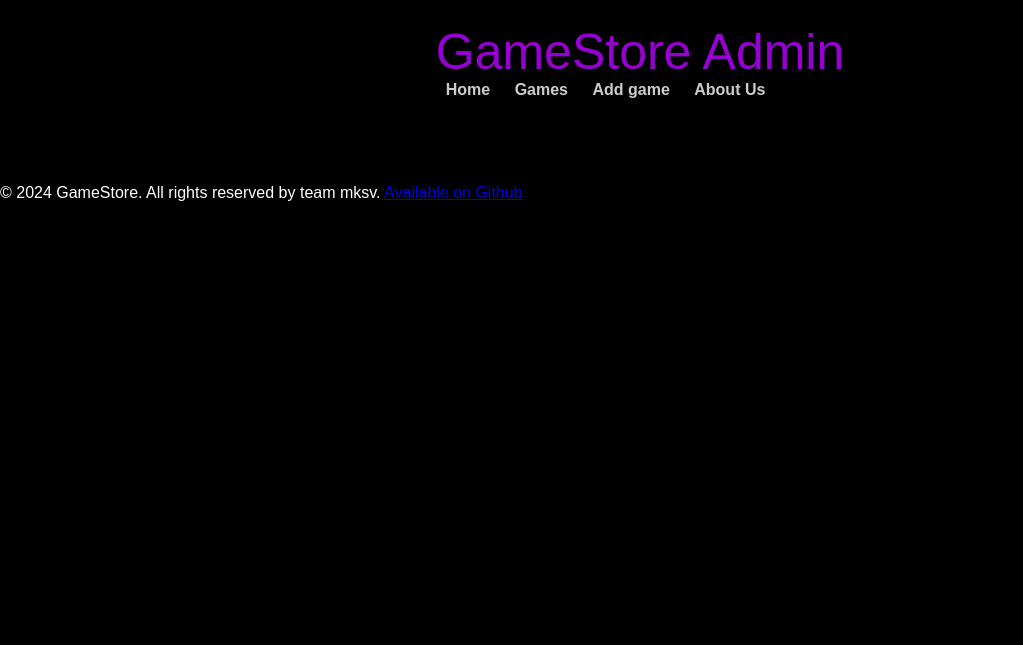
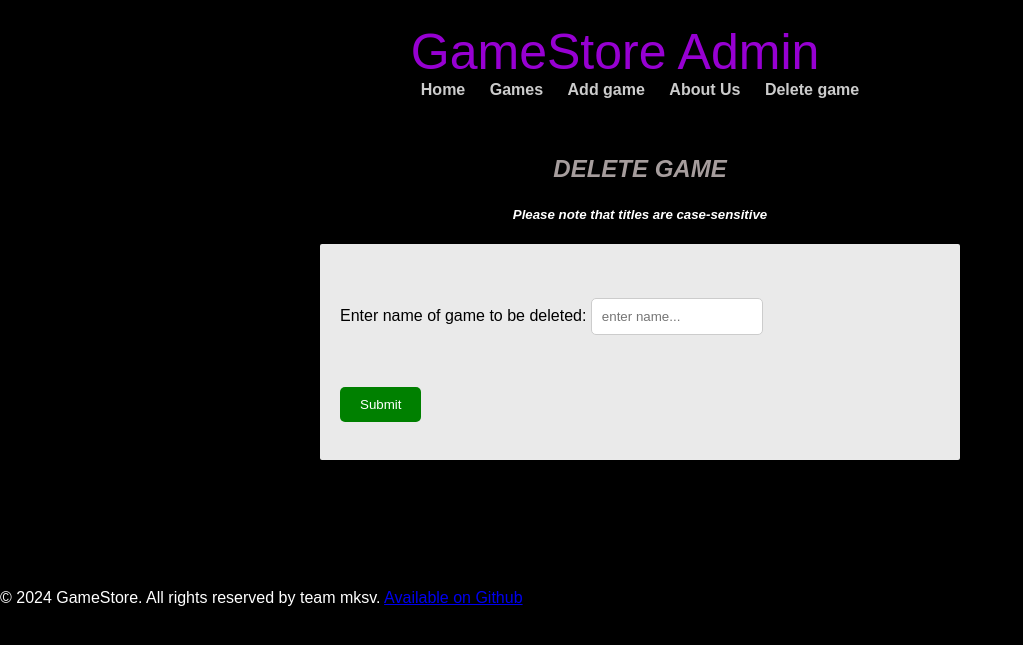
Before and after one commit to software-students-spring2024/2-web-app-exercise-mksv, a Flask app: page /delete in a window 1280 px wide. Shown: the top 645 px of the page, without its empty margins (0-1023 px from the left). Run offline with Flask 3, Linux system fonts and the light colour scheme.

Commit message:
marcus update
everything working except edit

```diff
--- a/app.py
+++ b/app.py
@@ -104,6 +104,48 @@
     response.headers['Cache-Control'] = 'no-store'
     return response
 
+@app.route("/delete", methods=['GET', 'POST'])
+def delete_product():
+    if request.method == 'POST':
+        game_name = request.form.get("name")
+        db.game_store.delete_one({"name": game_name})
+    return render_template('delete.html')
+
+
+@app.route("/edit_game/<game_id>", methods=["GET", "POST"])
+def edit_game(game_id):
+    """
+    Route for GET and POST requests to the edit a game page.
+    Displays a form to edit an existing game for sale.
+    """
+    if request.method == "GET":
+        docs = db.game_store.find_one({"_id": ObjectId(game_id)})
+        return render_template("templates/edit.html", docs=docs)
+
+    if request.method == "POST":
+        name = request.form["name"]
+        price = float(request.form["price"])
+        description = request.form["description"]
+
+        # Retrieve the existing created_date
+        existing_game = db.game_store.find_one({"_id": ObjectId(game_id)})
+        created_date = existing_game.get("created_date")
+
+        # Update the document with new game data
+        update_game = {
+            "name": name,
+            "price": price,
+            "created_date": created_date,  # Use existing created_date
+            "edited_date": datetime.datetime.utcnow(),  # Update edited_at timestamp
+            "description": description
+        }
+
+        # Update the document in the database
+        db.game_store.update_one({"_id": ObjectId(game_id)}, {"$set": update_game})
+
+        return redirect(url_for("home"))
+
+
 
 @app.route("/games", methods=['GET'])
 def show_product():
--- a/templates/base.html
+++ b/templates/base.html
@@ -19,6 +19,7 @@
             <a href="/games">Games</a>
             <a href="/create"> Add game</a>
             <a href="/aboutus">About Us</a>
+            <a href="/delete">Delete game</a>
         </nav>
     </div>
 </header>
--- a/templates/delete.html
+++ b/templates/delete.html
@@ -1,22 +1,33 @@
-<!DOCTYPE html>
-<html>
-<head>
-    <title>Edit Game</title>
-    <link rel="stylesheet" type="text/css" href="{{ url_for('static', filename='css/style.css') }}">
-</head>
-<body>
-    <h1>Delete Game</h1>
-    <form method="post">
-        <label for="title">Game Title:</label><br>
+{% extends 'base.html' %}
 
-        <select name="title" id="title">
-            <option value="Game 1">Game 1</option>
-            <option value="Game 2">Game 2</option>
-            <option value="Game 3">Game 3</option>
+{% block content %}
+    <script src="https://cdnjs.cloudflare.com/ajax/libs/jquery/3.3.0/jquery.min.js"></script>
 
-        </select><br>
+    <div class="content">
+        <div class="box">
+        <h3> DELETE GAME </h3>
+        <h5> Please note that titles are case-sensitive </h5>
+        <form method="POST">
+            <br>
+            <p>
+                <label for="content">Enter name of game to be deleted:</label>
+                <input class="nameBar" type="text" name="name" placeholder="enter name...">
+            </p>
+            <br><br>
+            <button onclick="myalert()" type="submit">Submit</button>
+            <br><br>
 
-        <button type="submit">Update Game</button>
-    </form>
-</body>
-</html>
+        </form>
+        <br><br>
+        </div>
+
+    </div>
+    <br> <br> <br>
+
+    <script>
+        function myalert() {
+            alert("game was deleted");
+        }
+    </script>
+
+{% endblock %}
```
Also changed, not shown: templates/index.html (+7 -0 lines).
